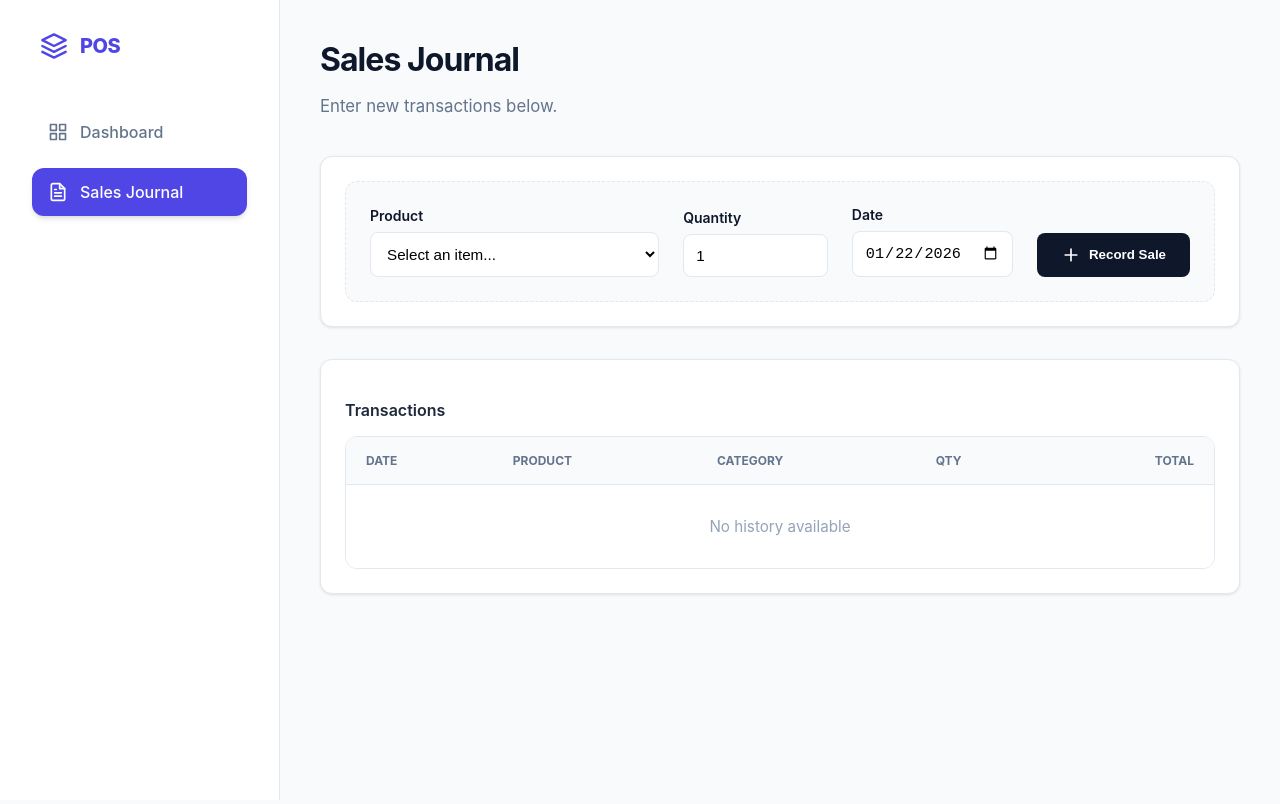
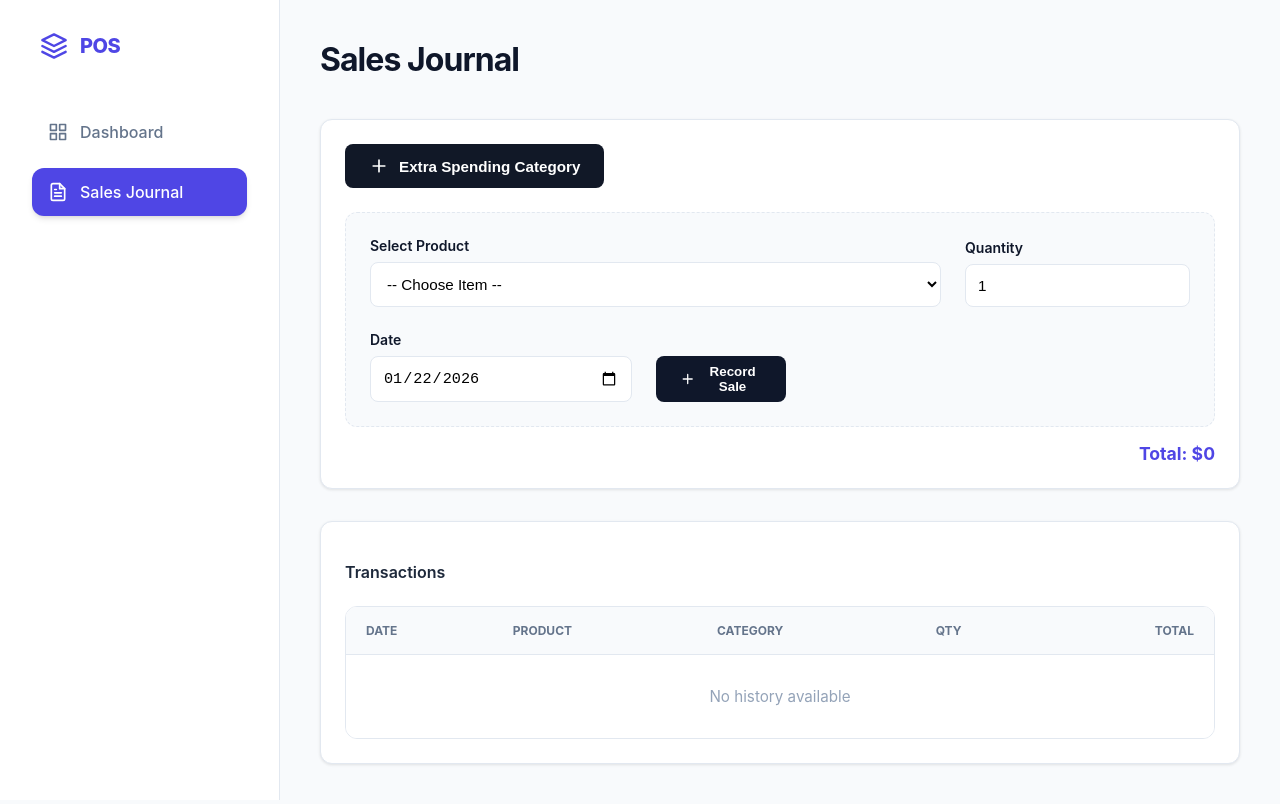
Before and after one commit to KaungMyatThu30/Basic_POS_Project, a React (Vite) app in the folder basic_pos/: page /journal in a window 1280 px wide. Built offline with nearby package versions, Linux system fonts and the light colour scheme.

Commit message:
Sale Journal Update

```diff
--- a/basic_pos/src/pages/SalesJournal.jsx
+++ b/basic_pos/src/pages/SalesJournal.jsx
@@ -2,60 +2,189 @@ import React, { useState } from "react";
 import productData from "../product-item.json";
 
 const SalesJournal = ({ transactions, onAddTransaction }) => {
+  const [isCustom, setIsCustom] = useState(false);
+  const [date, setDate] = useState(new Date().toISOString().split("T")[0]);
+  const [quantity, setQuantity] = useState(1);
+
   const [selectedProduct, setSelectedProduct] = useState("");
-  const [quantity, setQuantity] = useState(1);
-  const [date, setDate] = useState(new Date().toISOString().split("T")[0]);
 
-  const currentProduct = productData.find(
-    (p) => p.itemName === selectedProduct
-  );
-  const total = currentProduct ? currentProduct.unitPrice * quantity : 0;
+  const [customName, setCustomName] = useState("");
+  const [customCategory, setCustomCategory] = useState("");
+  const [customPrice, setCustomPrice] = useState("");
+
+  const getPreviewTotal = () => {
+    if (isCustom) {
+      return (parseFloat(customPrice) || 0) * quantity;
+    } else {
+      const prod = productData.find((p) => p.itemName === selectedProduct);
+      return prod ? prod.unitPrice * quantity : 0;
+    }
+  };
 
   const handleSubmit = (e) => {
     e.preventDefault();
-    if (!currentProduct || quantity <= 0) return;
+
+    let newItem = {};
+
+    if (isCustom) {
+      if (!customName || !customCategory || !customPrice) {
+        alert("Please fill in all custom fields");
+        return;
+      }
+      newItem = {
+        itemName: customName,
+        category: customCategory,
+        unitPrice: parseFloat(customPrice),
+      };
+    } else {
+      const prod = productData.find((p) => p.itemName === selectedProduct);
+      if (!prod) {
+        alert("Please select a product");
+        return;
+      }
+      newItem = {
+        itemName: prod.itemName,
+        category: prod.category,
+        unitPrice: prod.unitPrice,
+      };
+    }
+
+    if (quantity <= 0) {
+      alert("Quantity must be greater than 0");
+      return;
+    }
 
     const newTransaction = {
       id: Date.now(),
       date,
-      itemName: currentProduct.itemName,
-      category: currentProduct.category,
-      unitPrice: currentProduct.unitPrice,
+      itemName: newItem.itemName,
+      category: newItem.category,
+      unitPrice: newItem.unitPrice,
       quantity: parseInt(quantity),
-      totalPrice: total,
+      totalPrice: newItem.unitPrice * parseInt(quantity),
     };
 
     onAddTransaction(newTransaction);
+
     setQuantity(1);
+    if (isCustom) {
+      setCustomName("");
+      setCustomCategory("");
+      setCustomPrice("");
+    } else {
       setSelectedProduct("");
+    }
   };
 
   return (
     <div className="animate-fade-in">
       <header className="page-header">
         <h1>Sales Journal</h1>
-        <p className="subtitle">Enter new transactions below.</p>
       </header>
 
       <div className="card" style={{ marginBottom: "2rem" }}>
         <form onSubmit={handleSubmit}>
+          <div style={{ marginBottom: "1.5rem" }}>
+            <button
+              onClick={(e) => {
+                e.preventDefault();
+                setIsCustom(!isCustom);
+              }}
+              style={{
+                backgroundColor: "#111827",
+                color: "white",
+                border: "none",
+                padding: "12px 24px",
+                borderRadius: "8px",
+                fontWeight: "600",
+                fontSize: "0.95rem",
+                cursor: "pointer",
+                display: "inline-flex",
+                alignItems: "center",
+                gap: "10px",
+                transition: "opacity 0.2s",
+              }}
+            >
+              {isCustom ? (
+                <svg
+                  className="svg-icon"
+                  viewBox="0 0 24 24"
+                  style={{ stroke: "white" }}
+                >
+                  <path d="M19 12H5" />
+                  <path d="M12 19l-7-7 7-7" />
+                </svg>
+              ) : (
+                <svg
+                  className="svg-icon"
+                  viewBox="0 0 24 24"
+                  style={{ stroke: "white" }}
+                >
+                  <path d="M12 5v14M5 12h14" />
+                </svg>
+              )}
+
+              {isCustom ? "Back to Product List" : "Extra Spending Category"}
+            </button>
+          </div>
+
           <div className="form-grid">
+            {isCustom ? (
+              <>
                 <div>
-              <label className="input-label">Product</label>
+                  <label className="input-label">Item Name</label>
+                  <input
+                    type="text"
+                    placeholder="e.g. Special Delivery"
+                    value={customName}
+                    onChange={(e) => setCustomName(e.target.value)}
+                    required={isCustom}
+                    className="modern-input"
+                  />
+                </div>
+                <div>
+                  <label className="input-label">Category</label>
+                  <input
+                    type="text"
+                    placeholder="e.g. Service"
+                    value={customCategory}
+                    onChange={(e) => setCustomCategory(e.target.value)}
+                    required={isCustom}
+                    className="modern-input"
+                  />
+                </div>
+                <div>
+                  <label className="input-label">Unit Price ($)</label>
+                  <input
+                    type="number"
+                    min="0"
+                    step="0.01"
+                    placeholder="0.00"
+                    value={customPrice}
+                    onChange={(e) => setCustomPrice(e.target.value)}
+                    required={isCustom}
+                    className="modern-input"
+                  />
+                </div>
+              </>
+            ) : (
+              <div style={{ gridColumn: "span 3" }}>
+                <label className="input-label">Select Product</label>
                 <select
                   value={selectedProduct}
                   onChange={(e) => setSelectedProduct(e.target.value)}
-                required
+                  required={!isCustom}
                   className="modern-input"
                 >
-                <option value="">Select an item...</option>
+                  <option value="">-- Choose Item --</option>
                   {productData.map((p, idx) => (
                     <option key={idx} value={p.itemName}>
-                    {p.itemName} (${p.unitPrice})
+                      {p.itemName} ({p.category}) - ${p.unitPrice}
                     </option>
                   ))}
                 </select>
               </div>
+            )}
 
             <div>
               <label className="input-label">Quantity</label>
@@ -80,31 +209,34 @@ const SalesJournal = ({ transactions, onAddTransaction }) => {
               />
             </div>
 
-            <button type="submit" className="btn-primary">
+            <button
+              type="submit"
+              className="btn-primary"
+              style={{ height: "46px", marginTop: "auto" }}
+            >
               <svg className="svg-icon" viewBox="0 0 24 24">
                 <path d="M12 5v14M5 12h14" />
               </svg>
               Record Sale
             </button>
           </div>
-          {total > 0 && (
+
           <div
             style={{
               marginTop: "1rem",
+              textAlign: "right",
+              fontSize: "1.1rem",
+              fontWeight: "700",
               color: "#4f46e5",
-                fontWeight: "700",
-                fontSize: "1.1rem",
-                textAlign: "right",
             }}
           >
-              Total: ${total.toLocaleString()}
+            Total: ${getPreviewTotal().toLocaleString()}
           </div>
-          )}
         </form>
       </div>
 
       <div className="card">
-        <h3 style={{ marginBottom: "1rem" }}>Transactions</h3>
+        <h3>Transactions</h3>
         <div className="table-wrapper">
           <table className="modern-table">
             <thead>
@@ -117,7 +249,10 @@ const SalesJournal = ({ transactions, onAddTransaction }) => {
               </tr>
             </thead>
             <tbody>
-              {[...transactions].reverse().map((t) => (
+              {transactions
+                .slice()
+                .reverse()
+                .map((t) => (
                   <tr key={t.id}>
                     <td style={{ color: "#64748b" }}>{t.date}</td>
                     <td style={{ fontWeight: 500 }}>{t.itemName}</td>
@@ -126,7 +261,7 @@ const SalesJournal = ({ transactions, onAddTransaction }) => {
                     </td>
                     <td>{t.quantity}</td>
                     <td style={{ textAlign: "right", fontWeight: 700 }}>
-                    ${t.totalPrice}
+                      ${t.totalPrice.toLocaleString()}
                     </td>
                   </tr>
                 ))}
```
Lines whose indentation alone changed are shown as unchanged.
